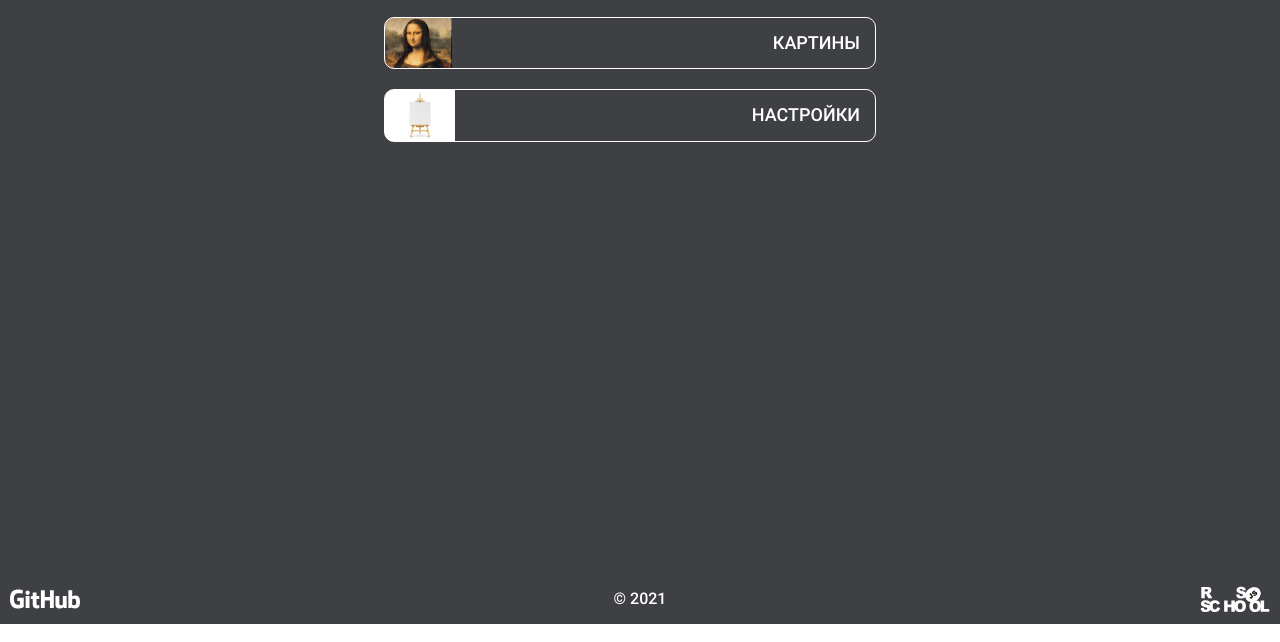
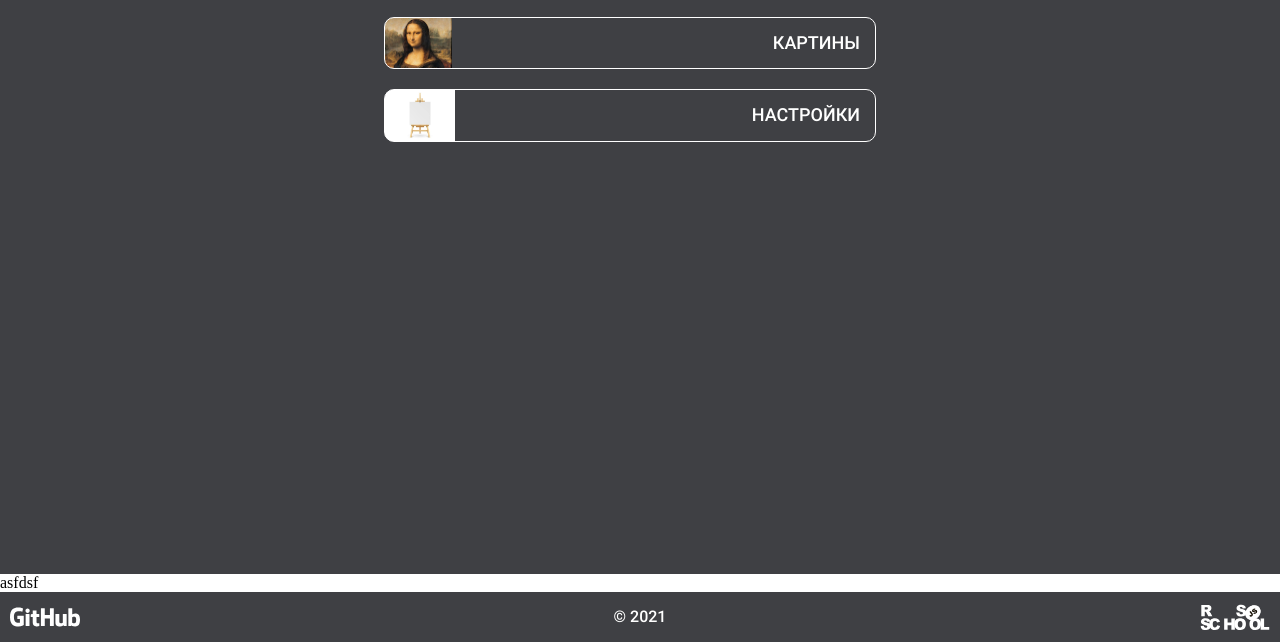
Before and after one commit to AndreyPesh/testGHP, a plain HTML site: page art-quiz/index.html in a window 1280 px wide. Shown: the part 176-818 px from the top of the page. Drawn offline with Linux system fonts and the light colour scheme.

Commit message:
dev1: commit 1

```diff
--- a/art-quiz/index.html
+++ b/art-quiz/index.html
@@ -1 +1 @@
-<!doctype html><html lang="en"><head><meta charset="UTF-8"/><meta http-equiv="X-UA-Compatible" content="IE=edge"/><meta name="viewport" content="width=device-width,initial-scale=1"/><title>Art-quiz</title><link rel="icon" href="favicon.ico"><link href="css/main.css" rel="stylesheet"></head><body><div class="root"></div><footer class="main-footer"><a class="github" href="https://github.com/AndreyPesh" target="_blank"></a> <span>&copy; 2021</span> <a class="rss" href="https://rs.school/js/" target="_blank"></a><audio class="audio" src="./assets/route.mp3"></audio></footer><script defer="defer" src="js/main.js"></script></body></html>
+<!doctype html><html lang="en"><head><meta charset="UTF-8"/><meta http-equiv="X-UA-Compatible" content="IE=edge"/><meta name="viewport" content="width=device-width,initial-scale=1"/><title>Art-quiz</title><link rel="icon" href="favicon.ico"><link href="css/main.css" rel="stylesheet"></head><body><div class="root"></div><span>asfdsf</span><footer class="main-footer"><a class="github" href="https://github.com/AndreyPesh" target="_blank"></a> <span>&copy; 2021</span> <a class="rss" href="https://rs.school/js/" target="_blank"></a><audio class="audio" src="./assets/route.mp3"></audio></footer><script defer="defer" src="js/main.js"></script></body></html>
```
Also changed, not shown: 1 other file.
